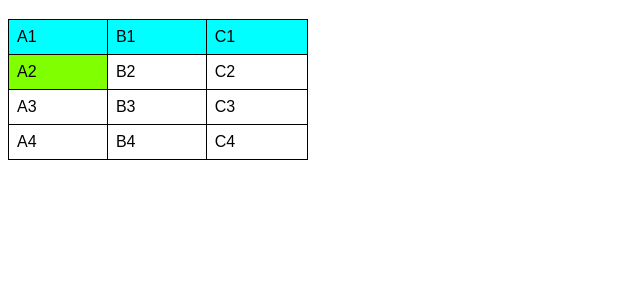
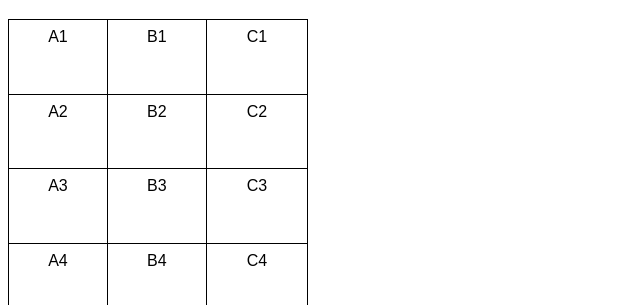
Before and after one commit to daianiazevedo/html-css, a plain HTML site: page exercicíos/ex023/tabela001.html in a window 1280 px wide. Shown: the part 61-366 px from the top of the page, without its empty margins (0-640 px from the left). Drawn offline with Linux system fonts and the light colour scheme.

Commit message:
Update tabela001.html

```diff
--- a/exercicíos/ex023/tabela001.html
+++ b/exercicíos/ex023/tabela001.html
@@ -11,25 +11,23 @@
         }
 
         table{
+            height: 300px;
             width: 300px;
             border-collapse: collapse;
         }
 
-        tr.linha{
-            background-color: aqua;
 
-        }
+
 
         td{
             border: 1px solid black;
             padding: 8px;
+            text-align: center;
+            vertical-align: top;
 
 
         }
-        td.dado{
-            background-color: chartreuse;
 
-        }
 
 
 
@@ -39,13 +37,13 @@
 <body>
     <h1>Minha primeira tabela</h1>
     <table>
-        <tr class="linha">
+        <tr>
             <td>A1</td>
             <td>B1</td>
             <td>C1</td>
         </tr>
         <tr>
-            <td class="dado">A2</td>
+            <td>A2</td>
             <td>B2</td>
             <td>C2</td>
         </tr>
```
